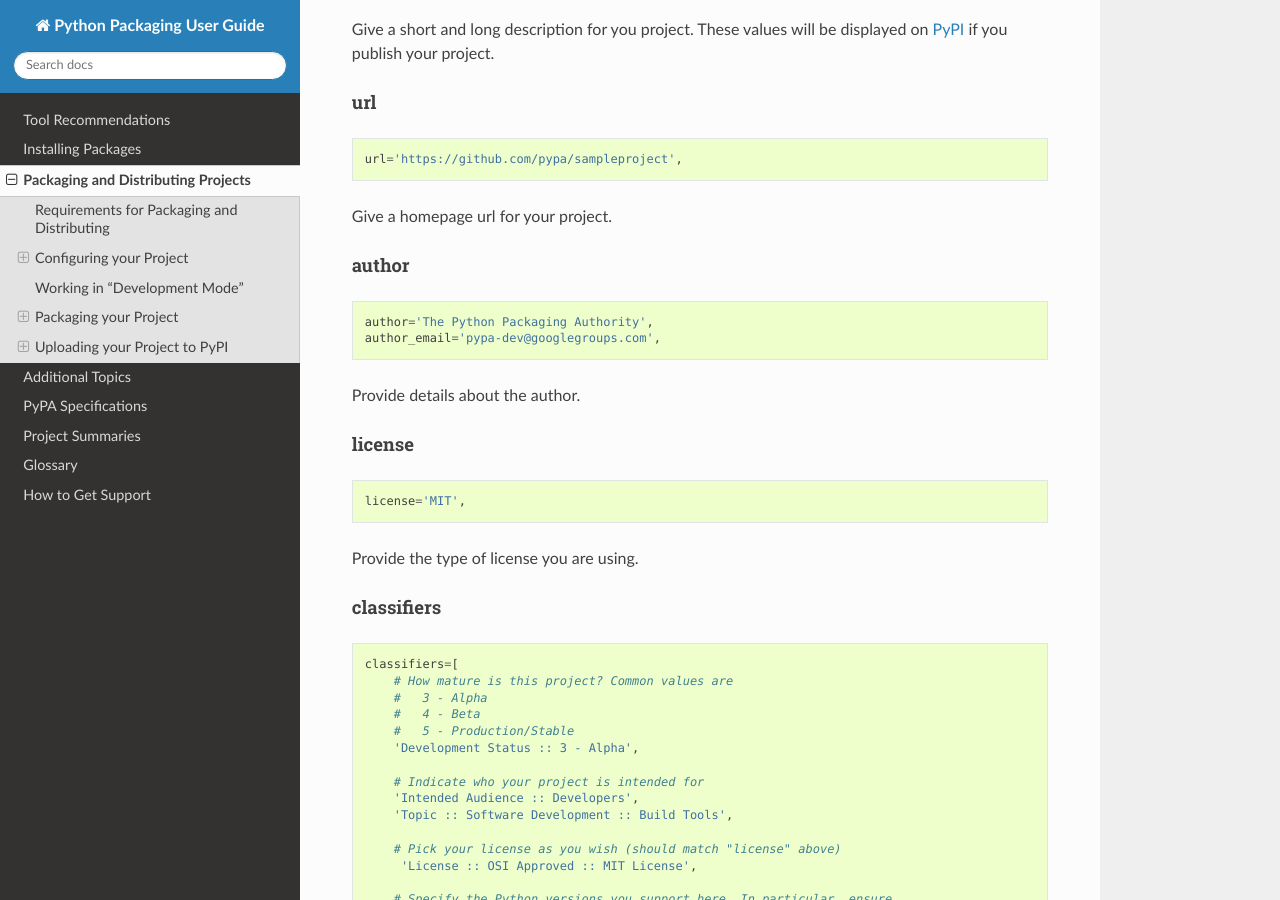
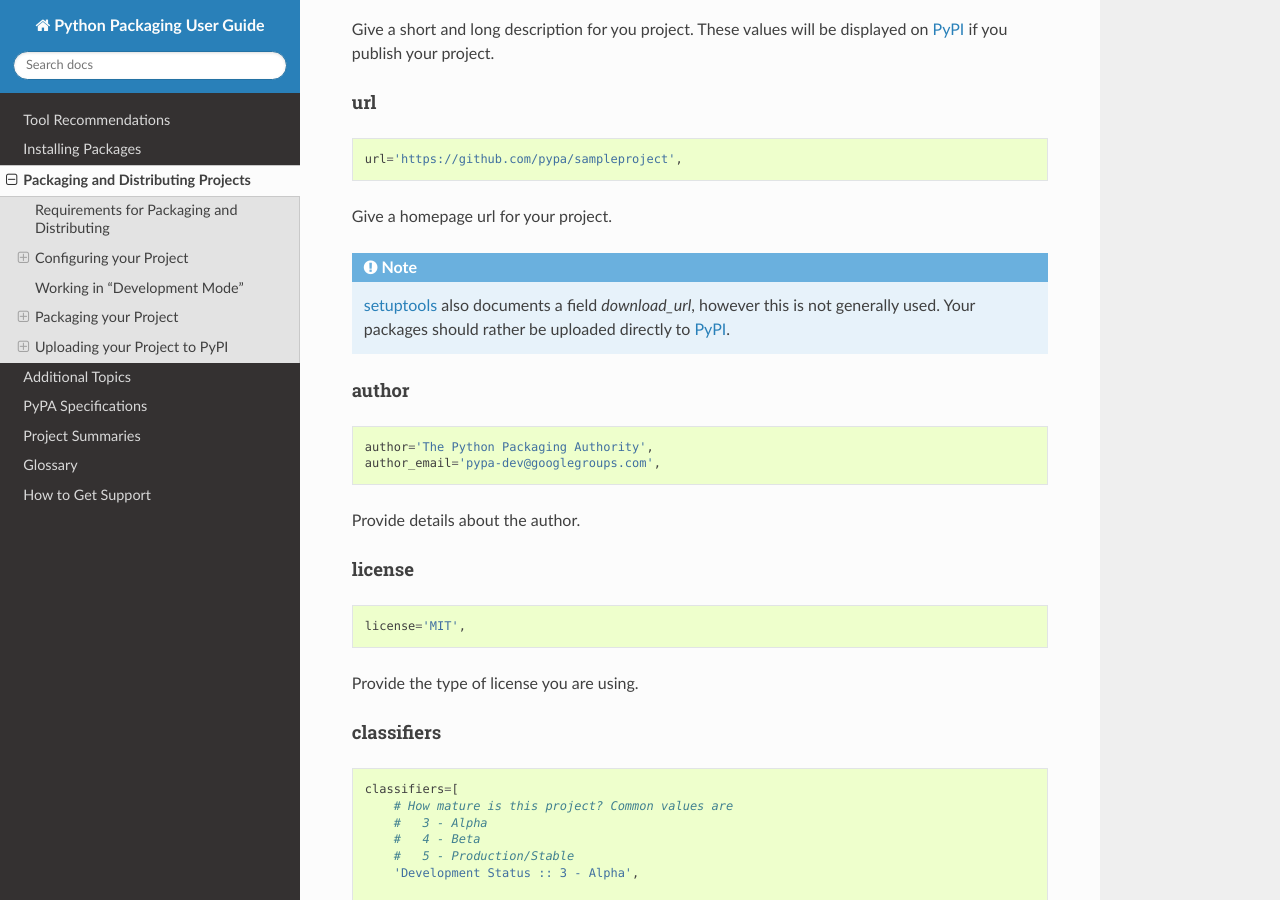
Before and after one commit to pypa/packaging.python.org, a Sphinx documentation site: the page built from source/distributing.rst, in a window 1280 px wide and 900 px high, scrolled down 3982 px. Built offline with Sphinx 7.4.7 and the Read the Docs theme 2.0.0, drawn with Linux system fonts in a browser that asks for light colours; pages that are not in the unit, such as notebooks, are missing from menus.

Commit message:
Note that download_url should not be used
I used a lot of time barking up that tree, only to find out it's not meant to be set.
Primarily because the python setuptools docs contain it.

```diff
--- a/source/distributing.rst
+++ b/source/distributing.rst
@@ -196,6 +196,12 @@ url
 
 
 Give a homepage url for your project.
+
+.. note::
+
+  :ref:`setuptools` also documents a field `download_url`, however this is
+  not generally used.  Your packages should rather be uploaded directly to
+  :term:`PyPI <Python Package Index (PyPI)>`.
 
 
 author
```
